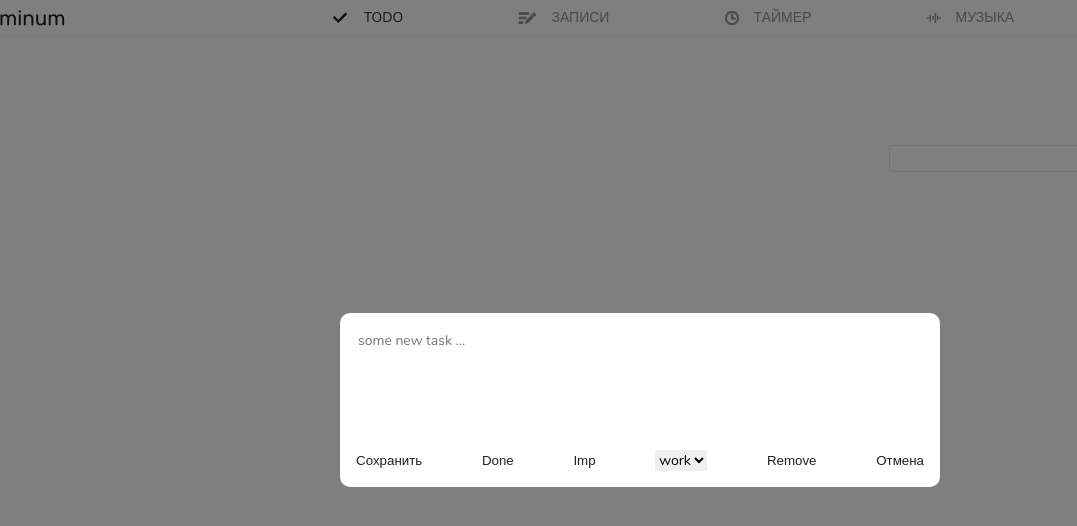
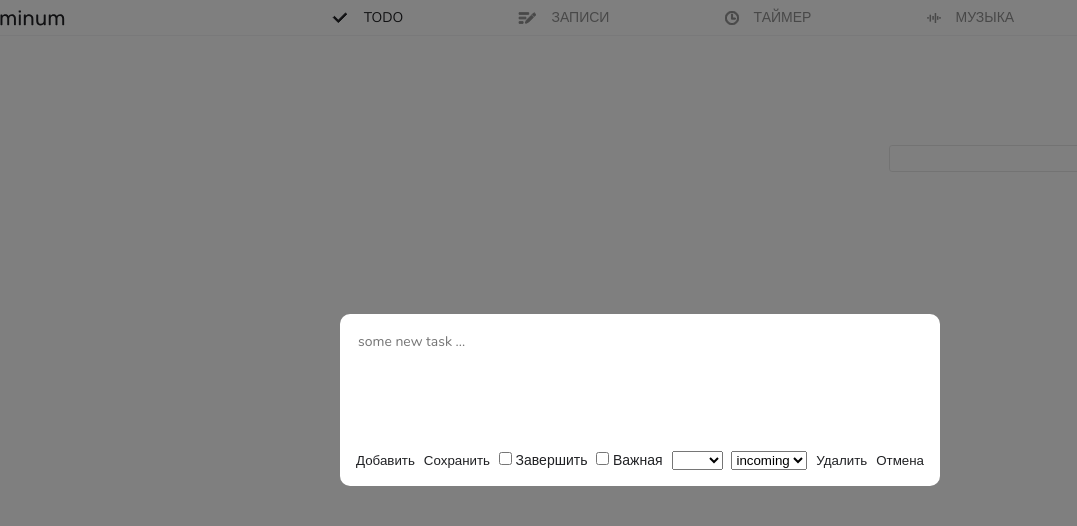
Before and after one commit to Nigilen/minum, a Vue app: page / in a window 1280 px wide. Both pictures are taken after a click on the button 1084 px from the left and 158 px from the top of the page. Shown: the top 526 px of the page, without its empty margins (0-1077 px from the left). Built offline with nearby package versions, Linux system fonts and the light colour scheme; the HTML template or start-up script is replaced by a standard one.

Commit message:
add: methods for adding tasks & draft methods for editing tasks

```diff
--- a/src/App.vue
+++ b/src/App.vue
@@ -3,7 +3,7 @@
 import AppHeader from '@components/layout/AppHeader.vue';
 
 import MobileView from '@views/MobileView.vue';
-import useMobile from '@/hoocks/useMobile.ts';
+import useMobile from '@/hooks/useMobile';
 import { RouterView } from 'vue-router';
 
 const isMobile = useMobile();
--- a/src/components/TodoColumn.vue
+++ b/src/components/TodoColumn.vue
@@ -1,7 +1,7 @@
 <script setup lang="ts">
-import TodoItem from '@components/TodoItem.vue';
-import IconAdd from '@components/icons/IconAdd.vue';
-import AppButton from '@components/ui-kit/AppButton.vue';
+import TodoItem from '@/components/TodoItem.vue';
+import IconAdd from '@/components/icons/IconAdd.vue';
+import AppButton from '@/components/ui-kit/AppButton.vue';
 
 import { useTodosStore } from '@/stores/todos';
 
--- a/src/components/TodoColumns.vue
+++ b/src/components/TodoColumns.vue
@@ -1,6 +1,6 @@
 <script setup lang="ts">
-import TodoColumn from '@components/TodoColumn.vue';
-import { computed, defineProps } from 'vue';
+import TodoColumn from '@/components/TodoColumn.vue';
+import { computed } from 'vue';
 
 const props = defineProps<{
   data: {
--- a/src/components/TodoItem.vue
+++ b/src/components/TodoItem.vue
@@ -1,8 +1,7 @@
 <script setup lang="ts">
-  import AppButton from '@components/ui-kit/AppButton.vue';
-  import IconDoneBtn from '@components/icons/IconDoneBtn.vue';
-  import IconCloseBtn from '@components/icons/IconCloseBtn.vue';
-  import { ref } from 'vue';
+  import AppButton from '@/components/ui-kit/AppButton.vue';
+  import IconDoneBtn from '@/components/icons/IconDoneBtn.vue';
+  import IconCloseBtn from '@/components/icons/IconCloseBtn.vue';
   import { useTodosStore } from '@/stores/todos';
 
   const todosStore = useTodosStore();
@@ -14,6 +13,8 @@
       id: number,
       task: string,
       status: string,
+      tag: string,
+      important: boolean,
       done: boolean
     };
   }>();
@@ -22,15 +23,8 @@
     removeTodo(props.data.id);
   };
 
-  const isDone = ref(false);
-  const isImportant = ref(true);
-
-
-  // function handleDone() {
-  //   todosStore.toggleDone(props.data.id);
-  // }
-  const handleDone = () => {
-    isDone.value = !isDone.value;
+  function handleDone() {
+    todosStore.doneTodo(props.data.id);
   };
 
 </script>
@@ -38,11 +32,11 @@
   <template>
     <li class="item" :class="{ 'item--done': props.data.done }">
       <AppButton class="item__done-btn" @click="handleDone">
-        <IconDoneBtn :class="{'item__done-btn--important': isImportant}" />
+        <IconDoneBtn :class="{'item__done-btn--important': props.data.important}" />
       </AppButton>
-      <p class="item__text">
-        <span class="item__tag">dev</span>
-        <span class="item__divider"> | </span>
+      <p class="item__text" @click="todosStore.editTodo(props.data)">
+        <span class="item__tag">{{ props.data.tag }}</span>
+        <span v-if="props.data.tag" class="item__divider"> | </span>
         {{ props.data.task }}
       </p>
       <AppButton class="item__remove-btn">
--- a/src/components/ui-kit/AppModal.vue
+++ b/src/components/ui-kit/AppModal.vue
@@ -4,6 +4,7 @@ import AppButton from '@/components/ui-kit/AppButton.vue';
 import { useTodosStore } from '@/stores/todos';
 
 const todosStore = useTodosStore();
+const { todo } = todosStore;
 
 const modelValue = defineModel<boolean>();
 
@@ -20,16 +21,28 @@ const modelValue = defineModel<boolean>();
       >
         <!-- Контент модалки -->
         <div class="modal-content">
-          <textarea class="modal-input" name="" id="" placeholder="some new task ..."></textarea>
+          <textarea class="modal-input" name="" id="" placeholder="some new task ..." v-model="todo.task"></textarea>
           <div class="modal-controls">
-            <AppButton class="btn btn-primary" @click="() => console.log('save todo')">Сохранить</AppButton>
-            <AppButton class="item__done-btn">Done</AppButton>
-            <AppButton class="item__done-btn">Imp</AppButton>
-            <select class="select" name="tag" id="tag">
-              <option value="tag1">work</option>
-              <option value="tag2">self</option>
+            <AppButton class="btn btn-primary" @click="todosStore.addTodo(todo.task, todo.status, todo.important, todo.done, todo.tag)">Добавить</AppButton>
+            <AppButton class="btn btn-primary" @click="todosStore.saveTodo(todo)">Сохранить</AppButton>
+            <label for="item__done-btn">
+              <input id="item__done-btn" name="item__done-btn" class="item__done-btn" type="checkbox" v-model="todo.done"/>
+              Завершить
+            </label>
+            <label for="item__important-btn">
+              <input id="item__important-btn" name="item__important-btn" class="item__important-btn" type="checkbox" v-model="todo.important"/>
+              Важная
+            </label>
+            <select class="tag" name="tag" id="tag" v-model="todo.tag">
+              <option value="work">work</option>
+              <option value="self">self</option>
             </select>
-            <AppButton class="item__done-btn">Remove</AppButton>
+            <select class="status" name="status" id="status" v-model="todo.status">
+              <option value="incoming" selected>incoming</option>
+              <option value="day">day</option>
+              <option value="week">week</option>
+            </select>
+            <AppButton class="item__done-btn">Удалить</AppButton>
             <AppButton class="btn btn-secondary" @click="todosStore.closeModal">Отмена</AppButton>
           </div>
         </div>
@@ -39,18 +52,18 @@ const modelValue = defineModel<boolean>();
 </template>
 
 <style scoped>
-/* Стили для модалки */
+
 .modal-overlay {
   position: fixed;
   top: 0;
   left: 0;
   width: 100%;
   height: 100%;
-  background: rgba(0, 0, 0, 0.5); /* Полупрозрачный чёрный фон */
+  background: rgba(0, 0, 0, 0.5);
   display: flex;
   justify-content: center;
   align-items: center;
-  z-index: 1000; /* Выше всех элементов */
+  z-index: 1000;
 }
 
 .modal-content {
@@ -84,7 +97,6 @@ const modelValue = defineModel<boolean>();
   font: inherit;
 }
 
-
 .fade-enter-active, .fade-leave-active {
   transition: opacity 0.3s;
 }
--- a/src/stores/todos.ts
+++ b/src/stores/todos.ts
@@ -5,21 +5,47 @@ interface ITodo {
   id: number;
   task: string;
   status: string;
+  tag: string;
+  important: boolean;
   done: boolean;
 }
 
 export const useTodosStore = defineStore('todos', () => {
+
+  const todo = ref<ITodo>({
+    id: 0,
+    task: '',
+    status: 'incoming',
+    tag: '',
+    important: false,
+    done: false
+  });
+
   const isModalOpen = ref<boolean>(false);
   const openModal = () => {
-    isModalOpen.value = !isModalOpen.value;
-    console.log(isModalOpen.value)
+    isModalOpen.value = true;
   };
 
   const closeModal = () => {
     isModalOpen.value = false;
+    todo.value = {  // Возвращаем начальное состояние
+      id: 0,
+      task: '',
+      status: 'incoming',
+      tag: '',
+      important: false,
+      done: false
+    };
   };
 
-  // NOTE: внимание на обработкe ошибок для localStorage
+  const editTodo = (task: ITodo) => {
+    todo.value = {
+      ...task,  // Копируем все поля из task
+    };
+    openModal();
+  };
+
+  // NOTE: внимание на обработку ошибок для localStorage
   const loadTodos = () => {
     try {
       return JSON.parse(localStorage.getItem('todos') || '[]');
@@ -27,6 +53,7 @@ export const useTodosStore = defineStore('todos', () => {
       return [];
     }
   };
+
   const todos = ref<ITodo[]>(loadTodos()); // NOTE: заменил reactive на ref так как он лучше работает с переприсваиванием
   // ref позволяет перезаписывать значение (например, через filter).
   // reactive требует мутаций, что не всегда удобно.
@@ -39,9 +66,24 @@ export const useTodosStore = defineStore('todos', () => {
     { deep: true }
   );
 
-  const addTodo = (todo: ITodo) => {
-    todos.value.push(todo);
-  }
+  const addTodo = (
+    task: string,
+    status: string,
+    important: boolean,
+    done: boolean,
+    tag?: string
+  ) => {
+    todos.value.push({
+      id: Date.now(),
+      task,
+      status,
+      tag: tag || '',
+      important,
+      done
+    });
+  };
+
+
 
   const saveTodo = (todo: ITodo) => {
     const index = todos.value.findIndex(t => t.id === todo.id);
@@ -70,6 +112,14 @@ export const useTodosStore = defineStore('todos', () => {
     }
   };
 
+  const doneTodo = (id: number) => {
+    const index = todos.value.findIndex(todo => todo.id === id);
+    if (index !== -1) {
+      todos.value[index].done = !todos.value[index].done;
+      localStorage.setItem('todos', JSON.stringify(todos.value));
+    }
+  };
+
   return {
     todos,
     addTodo,
@@ -77,6 +127,9 @@ export const useTodosStore = defineStore('todos', () => {
     isModalOpen,
     openModal,
     closeModal,
-    saveTodo
+    saveTodo,
+    doneTodo,
+    todo,
+    editTodo
   }
 })
--- a/src/views/ToDoView.vue
+++ b/src/views/ToDoView.vue
@@ -1,6 +1,6 @@
 <script setup lang="ts">
-import TodoColumns from '@components/TodoColumns.vue';
-import AppModal from '@components/ui-kit/AppModal.vue';
+import TodoColumns from '@/components/TodoColumns.vue';
+import AppModal from '@/components/ui-kit/AppModal.vue';
 import { storeToRefs } from 'pinia';
 
 import { useTodosStore } from '@/stores/todos';
```
Also changed, not shown: src/hooks/useMobile.ts (renamed from src/hoocks/useMobile.ts).
